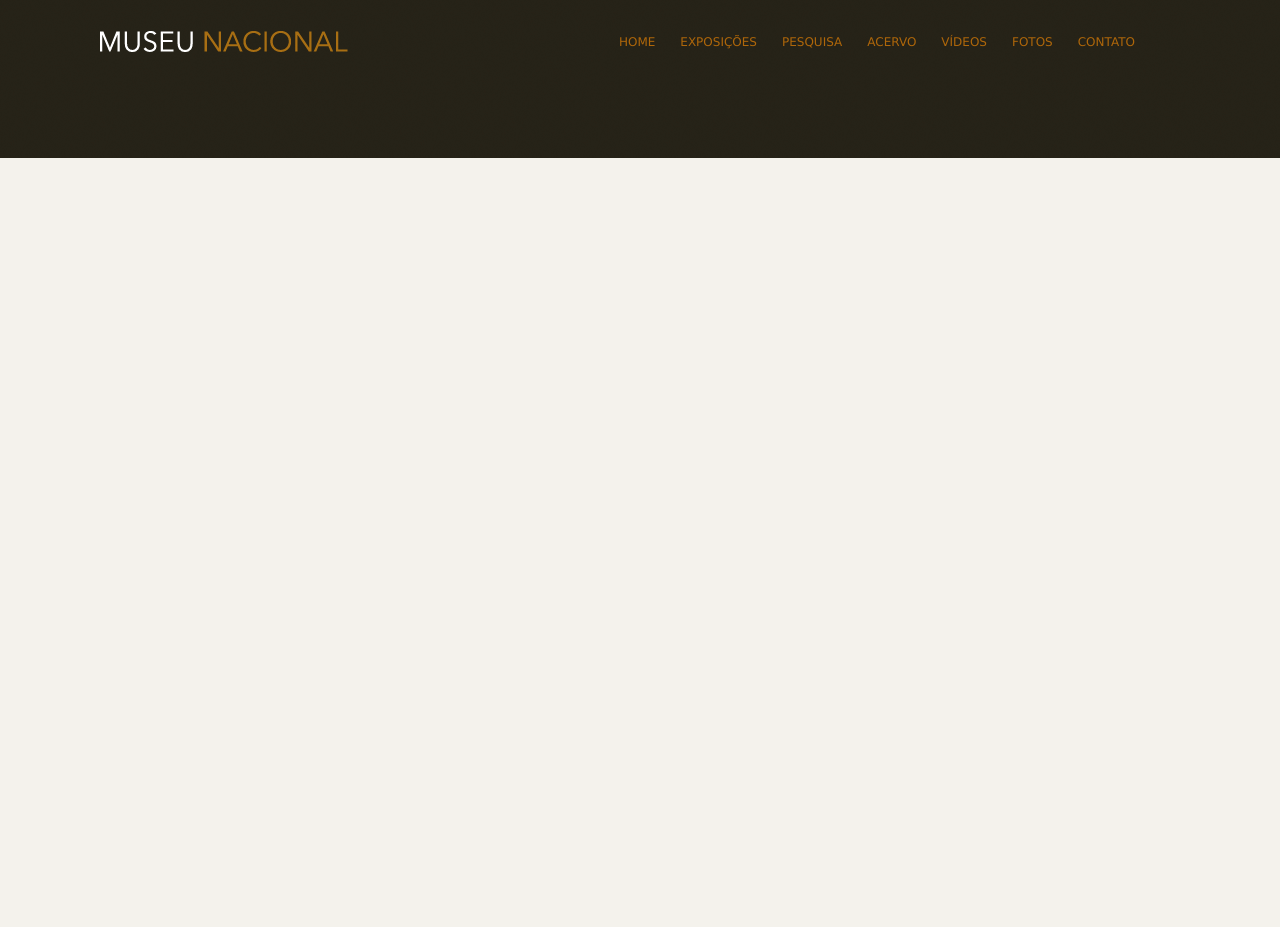
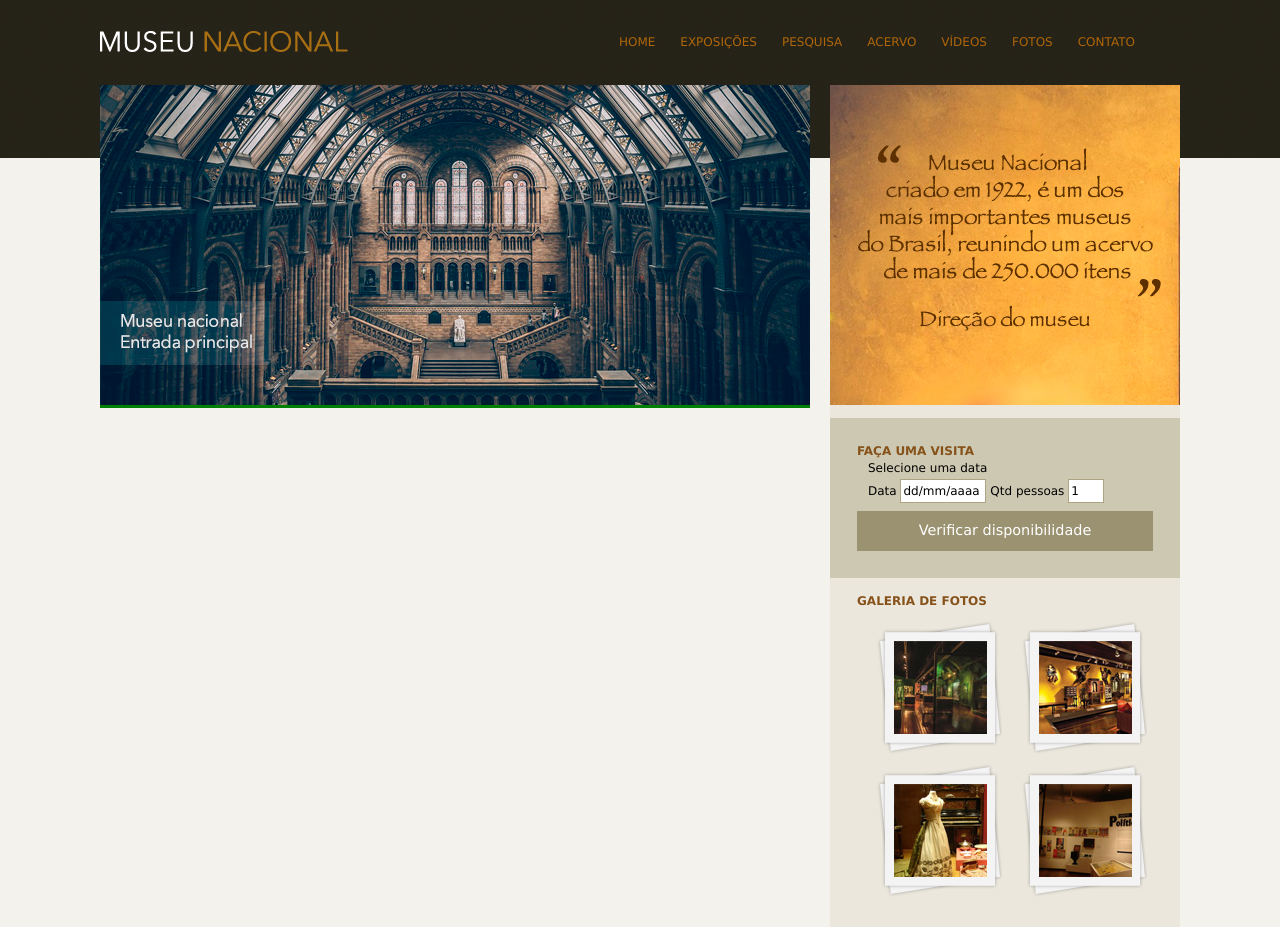
Before and after one commit to wictorducla/museu, a plain HTML site: page index.html in a window 1280 px wide. Before the commit the page ends 800 px from the top, so only its background shows below. Drawn offline with Linux system fonts and the light colour scheme.

Commit message:
criando a barra lateral

```diff
--- a/CSS/style.css
+++ b/CSS/style.css
@@ -58,3 +58,76 @@ nav ul li a:link {
 nav ul li a:hover {
     border-bottom: 1px solid #535858;
 }
+
+/*----- PRINCIPAL -----*/
+#conteudo {
+    width: 710px;
+    float: left;
+    background: green;
+}
+
+aside {
+    width: 350px;
+    float: right;
+    background: #ebe7dd;
+    padding-bottom: 30px;
+}
+
+section#visita {
+    background: #cdc8b1;
+    padding: 10px 27px 27px 27px;
+    margin-top: 10px;
+}
+
+section#galeria {
+    padding: 0 27px 0 27px;
+}
+
+section#galeria a {
+    display: block;
+    background: url(../img/fundo-foto.png) no-repeat;
+    float: left;
+    padding: 17px 15px 17px 15px;
+    margin: 10px 0 0 20px;
+}
+
+section#galeria img {
+    margin-left: 2px;
+    margin-top: 3px;
+}
+
+h4 {
+    color: #86521a;
+    text-transform: uppercase;
+    padding-bottom: 3px;
+    margin-bottom: 0;
+}
+
+/*----- FORMULARIOS -----*/
+input {
+    height: 20px;
+    width: 80px;
+    background: #fff;
+    border: none;
+    font-size: 1em;
+}
+
+input.campo {
+    border: 1px solid #ada484;
+}
+
+input.botao {
+    background: #9b9271;
+    color: white;
+    width: 100%;
+    height: 40px;
+    font-size: 1.2em;
+}
+
+fieldset {
+    border: none;
+}
+
+legend {
+    display: none;
+}
--- a/index.html
+++ b/index.html
@@ -37,6 +37,55 @@
 
         </header>
 
+        <div id="principal"><!-- Inicio Principal -->
+
+            <div id="conteudo">
+                <section id="capa">
+                    <img src="img/museu.png" alt="Museu">
+                </section>
+            </div>
+
+        </div><!-- Fim Principal -->
+
+        <aside>
+            <section id="depoimento">
+                <img src="img/depoimento.png" alt="Depoimento">
+            </section>
+
+            <section id="visita">
+                <h4>Faça uma visita</h4>
+                <form action="">
+                    <fieldset>
+                        <legend>Selecione uma data</legend>
+
+                        <label for="data">Data</label>
+                        <input class="campo" type="text" id="data" value="dd/mm/aaaa">
+
+                        <label for="qtd">Qtd pessoas</label>
+                        <input class="campo" style="width:30px;" type="text" id="qtd" value="1">
+                    </fieldset>
+
+                    <input class="botao" type="submit" value="Verificar disponibilidade">
+                </form>
+            </section>
+
+            <section id="galeria">
+                <h4>Galeria de Fotos</h4>
+                <a href="">
+                    <img src="img/imagem1.jpg" height="93" width="93" alt="">
+                </a>
+                <a href="">
+                    <img src="img/imagem2.jpg" height="93" width="93" alt="">
+                </a>
+                <a href="">
+                    <img src="img/imagem3.jpg" height="93" width="93" alt="">
+                </a>
+                <a href="">
+                    <img src="img/imagem4.jpg" height="93" width="93" alt="">
+                </a>
+            </section>
+        </aside>
+
 
     </div> <!-- Final de container -->
 
```
